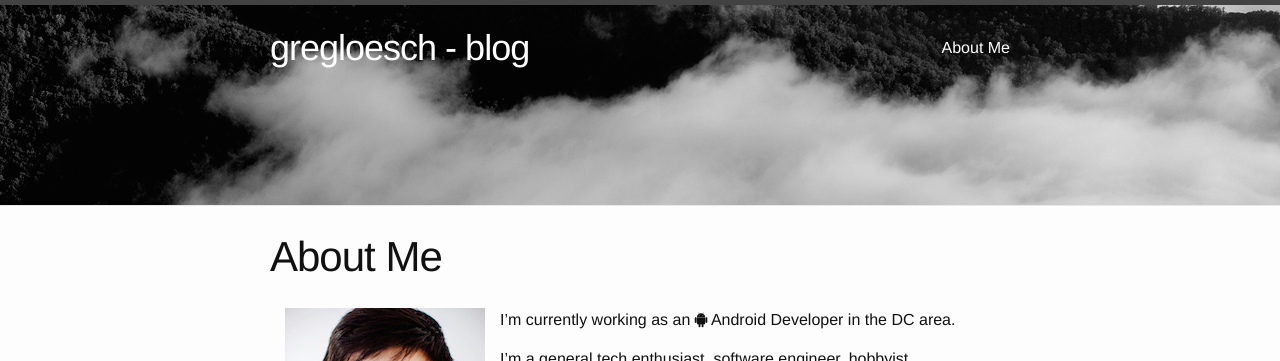
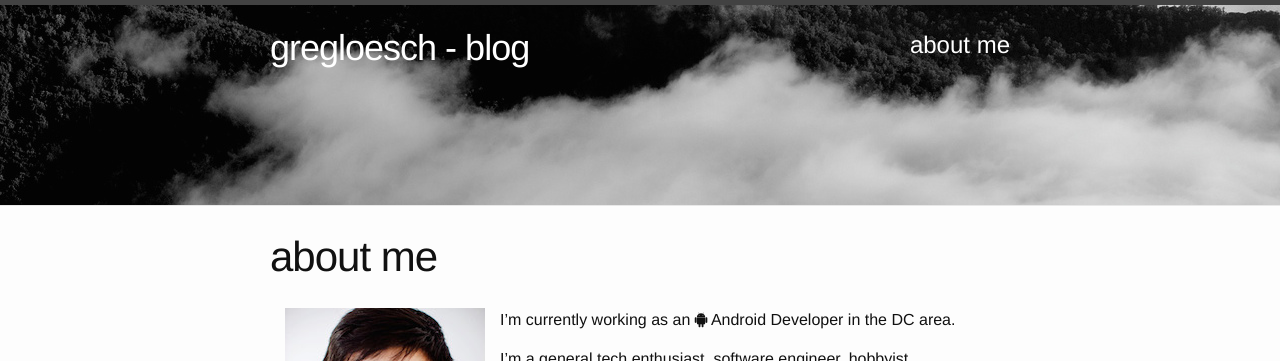
Before and after one commit to loeschg/loeschg.github.io, a Jekyll site: the page built from about.md, in a window 1280 px wide. Shown: the top 361 px of the page. Built offline with Jekyll 4.4.1, drawn with Linux system fonts in a browser that asks for light colours; nearby versions of some CDN libraries.

Commit message:
Modify header nav size and case [header, sass]

```diff
--- a/_sass/_layout.scss
+++ b/_sass/_layout.scss
@@ -40,6 +40,7 @@
     }
 
     .page-link {
+        font-size: 24px;
         color: #fff;
         line-height: $base-line-height;
 
--- a/about.md
+++ b/about.md
@@ -1,6 +1,6 @@
 ---
 layout: page
-title: About Me
+title: about me
 permalink: /about/
 ---
 
```
